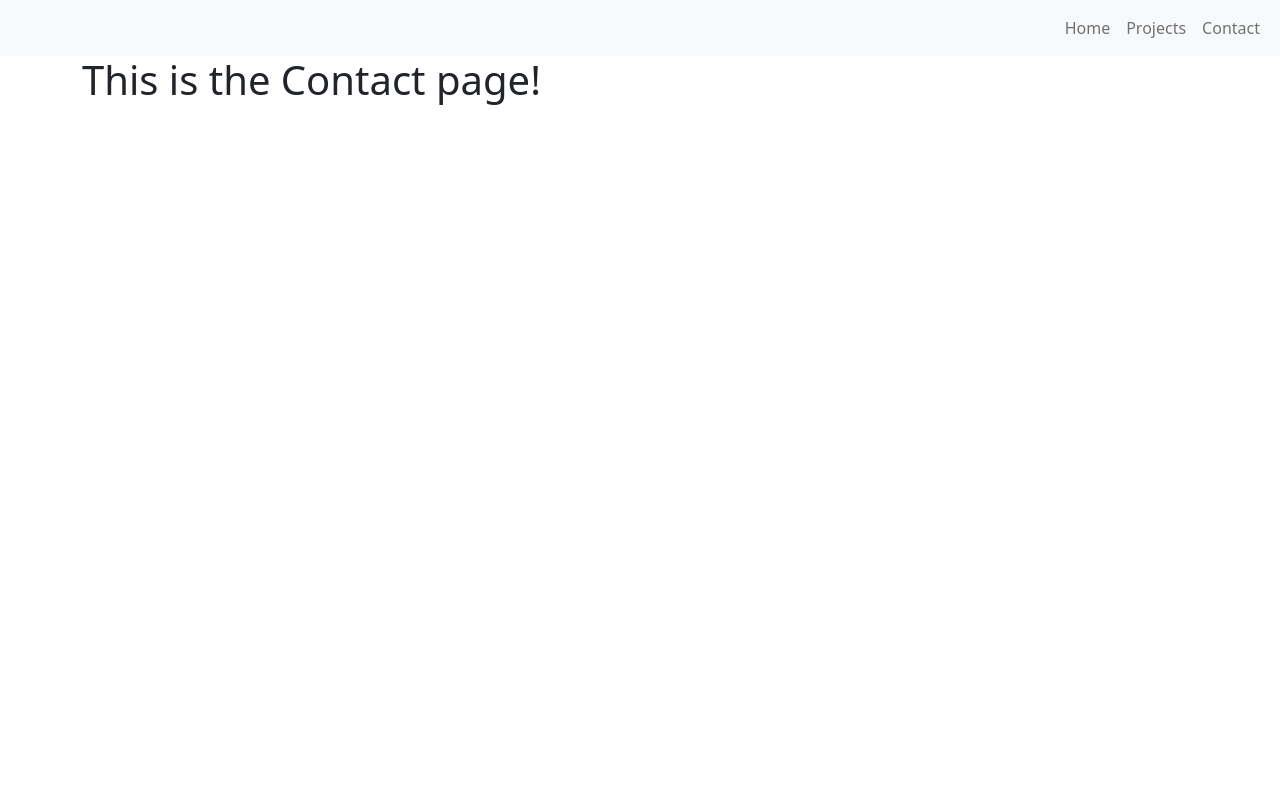
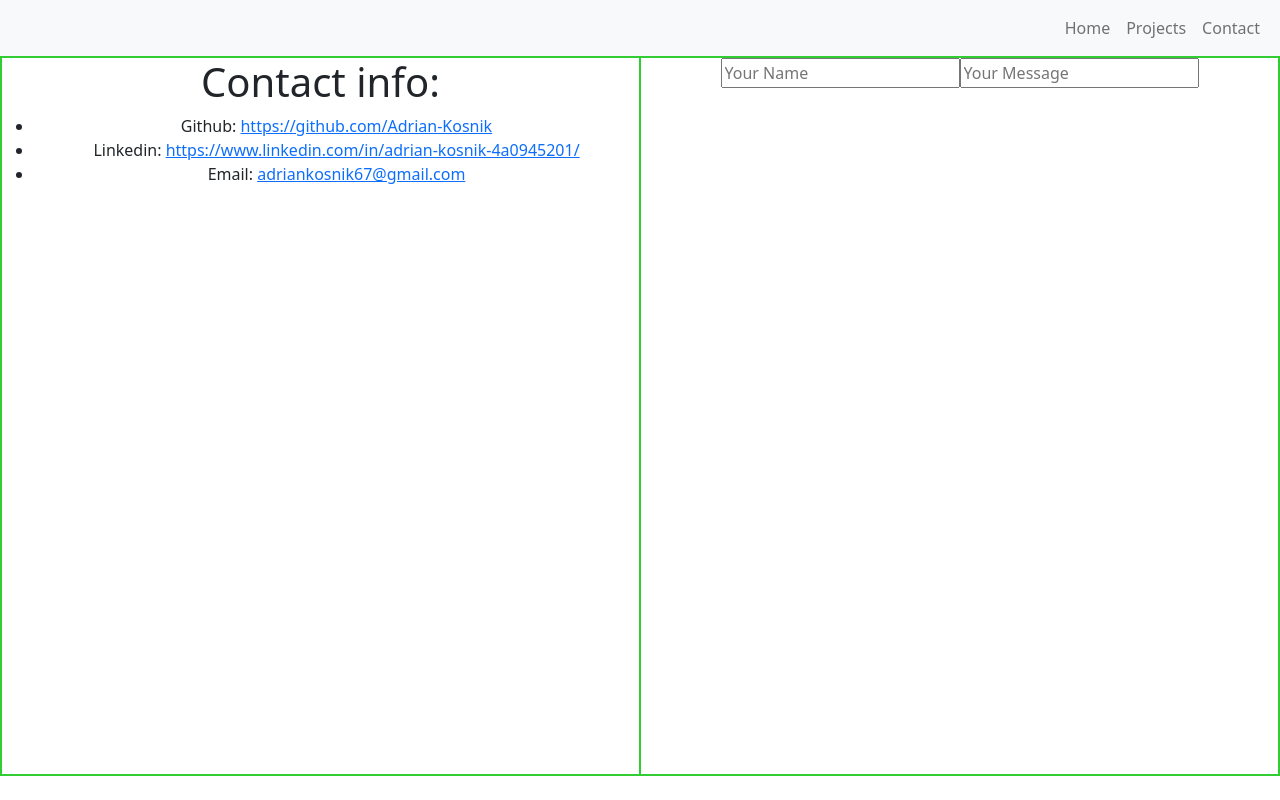
Before and after one commit to Adrian-Kosnik/personal-portfolio, a React (Create React App) app: page /Contact in a window 1280 px wide. Built offline with nearby package versions, Linux system fonts and the light colour scheme.

Commit message:
added skeleton for contact page. All pages now have the basic lay out and elements included. Now will move onto styling

```diff
--- a/src/App.css
+++ b/src/App.css
@@ -8,9 +8,34 @@
   font-family: poppins, sans-serif;
 } */
 
+.container {
+  margin: 0 !important;
+  padding: 0 !important;
+}
+
 .homeContainer {
   display: inline-flex;
   justify-content: center;
   align-items: center;
   height: 80vh;
 }
+
+.masterContainer {
+  width: 100vw;
+  height: 90vh;
+  border: 1px limegreen solid;
+  display: inline-flex;
+  justify-content: space-evenly;
+  text-align: center;
+
+}
+
+.leftContainer {
+  border: 1px limegreen solid;
+  width: 50%;
+}
+
+.rightContainer {
+  border: 1px limegreen solid;
+  width: 50%;
+}
--- a/src/Pages/Contact.js
+++ b/src/Pages/Contact.js
@@ -1,7 +1,24 @@
 import React from "react";
 
 function Contact() {
-    return <h1>This is the Contact page!</h1>
+    return (
+        <div className="masterContainer">
+            <div className="leftContainer">
+                <h1>Contact info:</h1>
+                <ul>
+                    <li>Github: <a href="https://github.com/Adrian-Kosnik">https://github.com/Adrian-Kosnik</a></li>
+                    <li>Linkedin: <a href="https://www.linkedin.com/in/adrian-kosnik-4a0945201/">https://www.linkedin.com/in/adrian-kosnik-4a0945201/</a></li>
+                    <li>Email: <a href="mailto:adriankosnik67@gmail.com">adriankosnik67@gmail.com</a></li>
+                </ul>
+            </div>
+            <div className="rightContainer">
+                <form>
+                <input placeholder="Your Name" />
+                <input placeholder="Your Message" />
+                </form>
+            </div>
+        </div>
+    );
 };
 
 export default Contact;
--- a/src/Pages/Home.js
+++ b/src/Pages/Home.js
@@ -1,14 +1,12 @@
 import React from "react";
-import Wrapper from "../Wrapper/Wrapper";
 
 function Home() {
     return (
-        <>
         <div className="homeContainer">
             <div className="titleText">
                 <h1>
                     Hi! It's me Adrian, and this is my Portfolio. <br/>
-                        I enjoy building web apps and websites just like this one! <br/>
+                    I enjoy building websites just like this one! <br/>
                     I hope you have as much fun checking it out as I did building it!
                 </h1>
             </div>
@@ -16,7 +14,6 @@ function Home() {
                 <img src="https://via.placeholder.com/500x500" alt="Adrian Kosnik looking at you" />
             </div>
         </div>
-        </>
     );
 };
 
```
Lines whose indentation alone changed are shown as unchanged.
